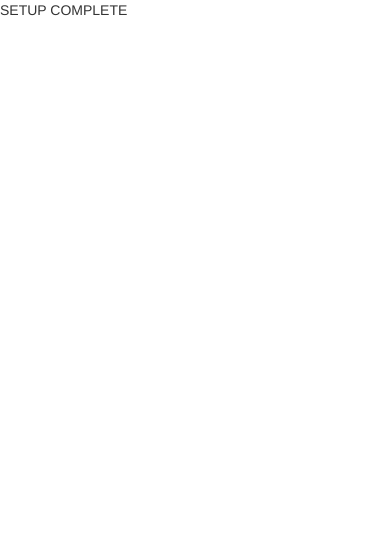
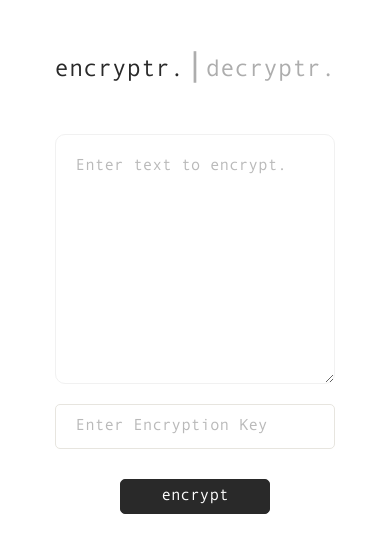
Before and after one commit to yagrawl/encryptr, a Node server app: page / in a window 390 px wide. Before the commit the part shown is almost empty. Shown: the top 555 px of the page. Run offline with Node 20, Linux system fonts and the light colour scheme; some libraries are stand-ins or nearby versions.

Commit message:
basic frontend done

```diff
--- a/public/css/main.css
+++ b/public/css/main.css
@@ -0,0 +1,103 @@
+@font-face {
+    font-family: Andale Mono;
+    src: url(fonts/AndaleMono.ttf);
+    font-weight: 100;
+}
+
+a, a:hover {
+    text-decoration: none !important;
+}
+
+.no-overflow {
+    overflow-x: hidden !important;
+}
+
+.main-area {
+    max-width: 80%;
+    width: 100%;
+    margin: 6vh auto;
+}
+
+@media screen and (max-width: 540px) {
+    .main-area {
+        margin: 5vh auto;
+        width: 100%;
+    }
+}
+
+.logo-text {
+    font-family: Andale Mono;
+    font-size: 24px;
+    font-weight: 100;
+    color: #292929;
+}
+
+textarea {
+    font-family: Andale Mono;
+    font-size: 16px;
+    font-weight: 100;
+    color: #ADADAD;
+    margin-right: 15%;
+    margin-left: 15%;
+    margin-top: 30px;
+    padding: 20px 20px 20px 20px;
+    width: 70%;
+    height: 250px;
+    border-radius: 10px;
+    border-color: #F1F1F1;
+}
+
+textarea:focus, input:focus{
+    outline: none;
+}
+
+textarea::placeholder, input::placeholder {
+    opacity: 0.5;
+}
+
+input.text-bar {
+  margin: 0 auto;
+  padding-top: 10px;
+  margin-top: 20px;
+  margin-left: 15%;
+  width: 30%;
+  height: 45px;
+  padding: 0 20px;
+  border: 1px solid #E7E5DF;
+  border-radius: 5px;
+  outline: none;
+}
+
+.input-text {
+    font-family: Andale Mono;
+    font-size: 16px;
+    font-weight: 200;
+    color: #ADADAD;
+}
+
+.encrypt-button {
+    border: 1px solid #292929;
+    margin-top: 30px;
+    width: 150px;
+    height: 35px;
+    background-color: #292929;
+    font-family: Andale Mono;
+    font-size: 16px;
+    font-weight: 100;
+    color: white;
+    border-radius: 5px;
+    text-align: center;
+}
+
+@media screen and (max-width: 900px) {
+    textarea {
+        margin-left: 5%;
+        margin-right: 5%;
+        width: 90%;
+    }
+
+    input.text-bar {
+        margin-left: 5%;
+        width: 90%;
+    }
+}
--- a/views/index.ejs
+++ b/views/index.ejs
@@ -21,7 +21,19 @@
     </head>
     <body>
         <div class="no-overflow">
-            <p>SETUP COMPLETE</p>
+            <div class="main-area">
+                <center><p class="logo-text">
+                    encryptr.<span style="color:#ADADAD; font-size:36px">|</span><span style="color:#ADADAD;">decryptr.</span>
+                </p></center>
+                <form action="/encrypting" method="post">
+                    <textarea name="toencrypt" placeholder="Enter text to encrypt." name="text"></textarea>
+                    <input class="text-bar input-text" type="text" placeholder="Enter Encryption Key" name="key"></input>
+                    </br>
+                    <center><input type="submit" class="encrypt-button" value="encrypt"></input></center>
+                </form>
+
+            </div>
+
             <!--jQuery -->
             <script src="https://ajax.googleapis.com/ajax/libs/jquery/3.2.1/jquery.min.js"></script>
             <script src="https://cdnjs.cloudflare.com/ajax/libs/Chart.js/2.4.0/Chart.min.js"></script>
```
Also changed, not shown: 1 other file.
